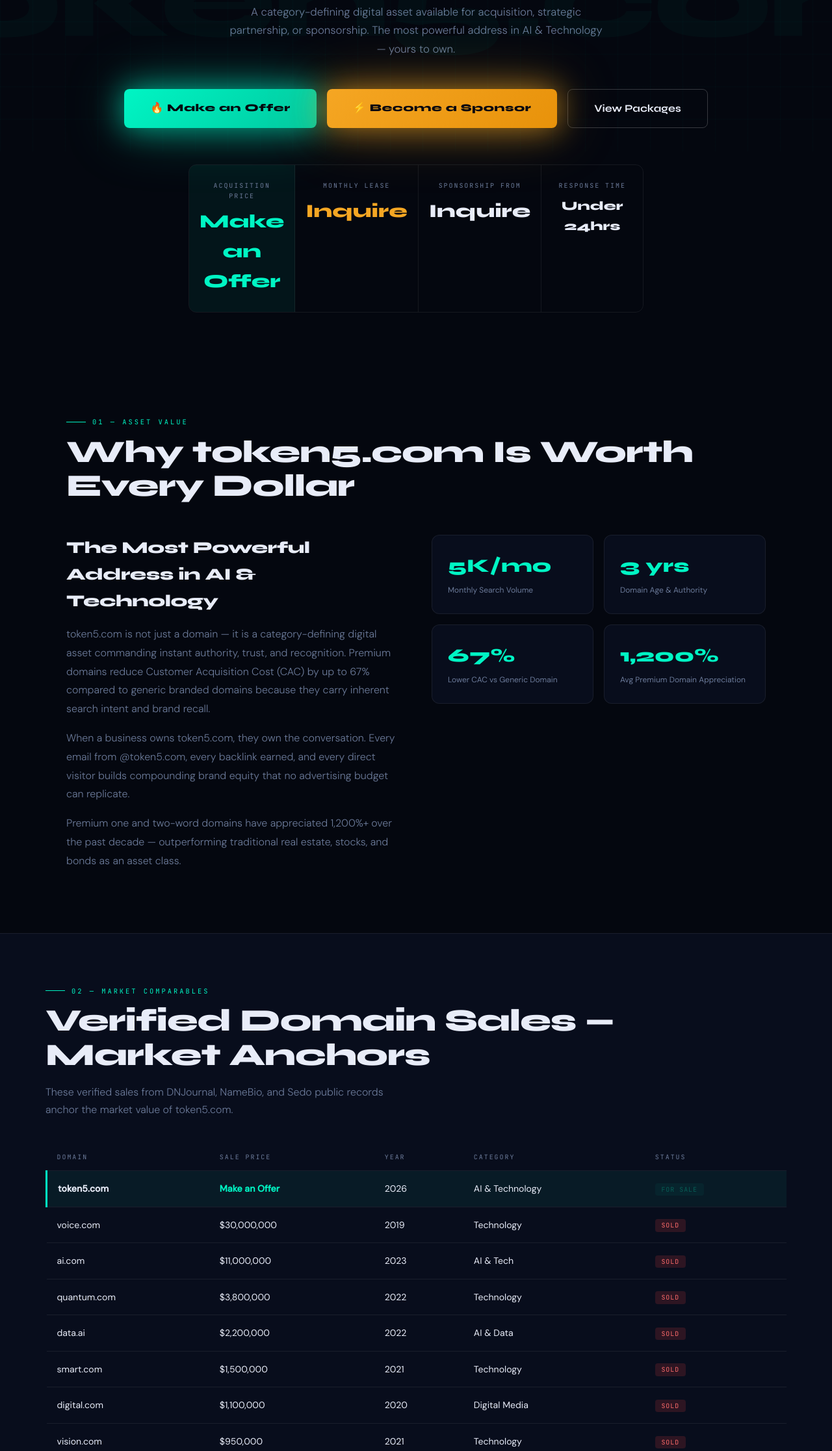
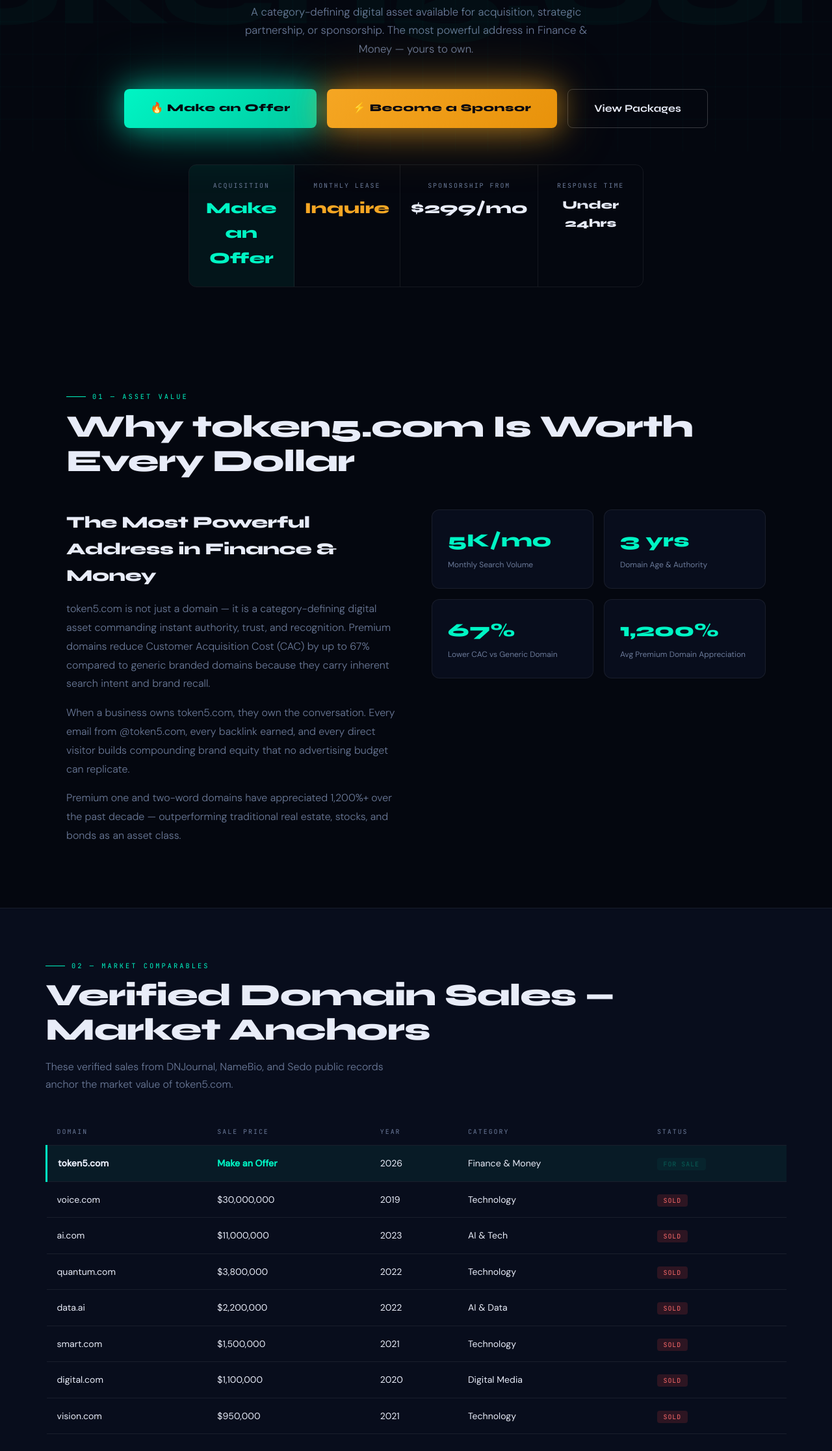
Before and after one commit to WEBWORKSA1/token5-com, a plain HTML site: page acquisition.html in a window 1280 px wide. Shown: the part 567-2800 px from the top of the page at 65% size. Drawn offline with Linux system fonts and the light colour scheme.

Commit message:
Fix niche label: Finance & Money (domain-based detection)

```diff
--- a/acquisition.html
+++ b/acquisition.html
@@ -28,14 +28,12 @@
 html{scroll-behavior:smooth}
 body{font-family:var(--body);background:var(--bg);color:var(--text);overflow-x:hidden;font-size:16px;line-height:1.6}
 
-/* GRID BG */
 body::before{
   content:'';position:fixed;inset:0;
   background-image:linear-gradient(rgba(0,245,196,0.025) 1px,transparent 1px),linear-gradient(90deg,rgba(0,245,196,0.025) 1px,transparent 1px);
   background-size:50px 50px;pointer-events:none;z-index:0
 }
 
-/* NAV */
 nav{
   position:fixed;top:0;left:0;right:0;z-index:200;
   display:flex;align-items:center;justify-content:space-between;
@@ -49,7 +47,6 @@
 .nav-back{font-size:0.82rem;color:var(--muted);text-decoration:none;display:flex;align-items:center;gap:6px;transition:color 0.2s}
 .nav-back:hover{color:var(--accent)}
 
-/* HERO */
 .hero{
   min-height:100vh;
   display:flex;flex-direction:column;
@@ -112,7 +109,6 @@
   animation:fadeUp 0.5s 0.2s ease both;
 }
 
-/* ILLUMINATING BUTTONS */
 .hero-btns{
   display:flex;gap:1rem;flex-wrap:wrap;
   justify-content:center;
@@ -155,7 +151,7 @@
 }
 .btn-outline:hover{border-color:var(--accent);color:var(--accent);background:rgba(0,245,196,0.05)}
 
-/* PRICE BAR */
+/* PRICE BAR — updated: no domain prices, just sponsorship + response */
 .price-bar{
   display:flex;gap:0;
   margin-top:3.5rem;
@@ -179,13 +175,12 @@
   text-transform:uppercase;margin-bottom:0.5rem;
 }
 .price-val{
-  font-family:var(--font);font-size:1.8rem;
+  font-family:var(--font);font-size:1.5rem;
   font-weight:800;color:var(--text);
 }
 .price-val.green{color:var(--accent)}
 .price-val.gold{color:var(--gold)}
 
-/* SECTIONS */
 .section{padding:5rem 2rem;max-width:1140px;margin:0 auto;position:relative;z-index:1}
 .section-tag{
   font-family:var(--mono);font-size:0.65rem;
@@ -202,7 +197,6 @@
 }
 .section-sub{color:var(--muted);font-size:1rem;max-width:560px;font-weight:300;line-height:1.7}
 
-/* DOMAIN VALUE */
 .value-grid{display:grid;grid-template-columns:1fr 1fr;gap:3rem;margin-top:3rem;align-items:start}
 .value-copy h3{font-family:var(--font);font-size:1.6rem;font-weight:800;margin-bottom:1rem;letter-spacing:-0.5px}
 .value-copy p{color:var(--muted);font-weight:300;line-height:1.8;margin-bottom:1rem}
@@ -219,7 +213,6 @@
 }
 .vstat .l{font-size:0.75rem;color:var(--muted);margin-top:4px}
 
-/* COMPARABLE SALES */
 .table-section{background:var(--bg2);border-top:1px solid var(--border);border-bottom:1px solid var(--border);padding:5rem 2rem}
 .table-inner{max-width:1140px;margin:0 auto}
 .comp-table{width:100%;border-collapse:collapse;margin-top:2.5rem;font-size:0.88rem}
@@ -246,7 +239,6 @@
   animation:pulse 2s infinite;
 }
 
-/* WHY SPONSOR */
 .why-grid{display:grid;grid-template-columns:repeat(auto-fit,minmax(280px,1fr));gap:1.5rem;margin-top:2.5rem}
 .why-card{
   background:var(--bg2);border:1px solid var(--border);
@@ -273,7 +265,6 @@
   font-size:0.75rem;font-weight:600;margin-top:0.75rem;
 }
 
-/* VS SECTION */
 .vs-section{background:var(--bg2);border-top:1px solid var(--border);border-bottom:1px solid var(--border);padding:5rem 2rem}
 .vs-inner{max-width:1140px;margin:0 auto}
 .vs-grid{display:grid;grid-template-columns:1fr 1fr;gap:2rem;margin-top:3rem}
@@ -293,7 +284,6 @@
 .dig .vs-big{color:var(--accent)}
 .vs-big-label{font-size:0.75rem;color:var(--muted)}
 
-/* PACKAGES */
 .pkg-grid{display:grid;grid-template-columns:repeat(auto-fit,minmax(240px,1fr));gap:1.5rem;margin-top:2.5rem}
 .pkg-card{
   background:var(--bg2);border:1px solid var(--border);
@@ -331,7 +321,6 @@
 .btn-pkg.outline{background:transparent;color:var(--text);border:1px solid var(--border)}
 .btn-pkg.outline:hover{border-color:var(--accent);color:var(--accent);background:rgba(0,245,196,0.05)}
 
-/* ROI */
 .roi-grid{display:grid;grid-template-columns:1fr 1fr;gap:3rem;margin-top:3rem;align-items:start}
 .roi-calc{background:var(--bg2);border:1px solid var(--border);border-radius:14px;padding:2rem}
 .roi-calc h3{font-family:var(--font);font-size:1.3rem;font-weight:800;margin-bottom:1.5rem}
@@ -348,7 +337,6 @@
 .roi-fact p{font-size:0.82rem;color:var(--muted);font-weight:300;line-height:1.6}
 .roi-source{font-family:var(--mono);font-size:0.6rem;color:rgba(107,122,153,0.6);margin-top:0.4rem;display:block}
 
-/* MARKETPLACES */
 .mkt-section{background:var(--bg2);border-top:1px solid var(--border);padding:5rem 2rem}
 .mkt-inner{max-width:1140px;margin:0 auto}
 .mkt-grid{display:grid;grid-template-columns:repeat(auto-fit,minmax(200px,1fr));gap:1rem;margin-top:2.5rem}
@@ -372,7 +360,6 @@
 }
 .mkt-card:hover .mkt-arrow{right:0.75rem}
 
-/* CONTACT */
 .contact-section{
   background:linear-gradient(135deg,#050c1a,#080f20);
   border-top:1px solid var(--border);
@@ -387,10 +374,10 @@
 .contact-inner{max-width:700px;margin:0 auto;position:relative;z-index:1}
 .contact-inner .section-title{margin-bottom:0.75rem}
 .contact-inner p{color:var(--muted);font-weight:300;margin-bottom:2.5rem}
-.contact-grid{display:grid;grid-template-columns:1fr 1fr 1fr;gap:1rem;margin-bottom:2.5rem}
+.contact-grid{display:grid;grid-template-columns:1fr 1fr;gap:1rem;margin-bottom:2.5rem;max-width:520px;margin-left:auto;margin-right:auto}
 .c-opt{background:rgba(255,255,255,0.04);border:1px solid var(--border);border-radius:10px;padding:1.25rem}
 .c-lbl{font-family:var(--mono);font-size:0.6rem;letter-spacing:2px;color:var(--accent);text-transform:uppercase;margin-bottom:0.4rem}
-.c-val{font-family:var(--font);font-size:1.3rem;font-weight:800}
+.c-val{font-family:var(--font);font-size:1.1rem;font-weight:800}
 
 footer{
   background:#020408;border-top:1px solid var(--border);
@@ -414,18 +401,18 @@
 <body>
 
 <nav>
-  <a href="index.html" class="nav-logo">Token5<span>.com</span></a>
+  <a href="index.html" class="nav-logo">Token 5<span>.com</span></a>
   <a href="index.html" class="nav-back">← Back to Site</a>
 </nav>
 
-<!-- HERO -->
+<!-- HERO — domain price removed, only sponsor pricing visible -->
 <section class="hero">
   <div class="hero-badge">◆ PREMIUM DOMAIN · INVESTMENT GRADE · CATEGORY LEADER</div>
   <h1>
     Own The Future.
     <span class="line2">token5.com</span>
   </h1>
-  <p class="hero-sub">A category-defining digital asset available for acquisition, strategic partnership, or sponsorship. The most powerful address in AI & Technology — yours to own.</p>
+  <p class="hero-sub">A category-defining digital asset available for acquisition, strategic partnership, or sponsorship. The most powerful address in Finance & Money — yours to own.</p>
   <div class="hero-btns">
     <a href="#contact" class="btn-glow">🔥 Make an Offer</a>
     <a href="#sponsor" class="btn-glow btn-glow-gold">⚡ Become a Sponsor</a>
@@ -433,7 +420,7 @@
   </div>
   <div class="price-bar">
     <div class="price-item featured">
-      <div class="price-label">Acquisition Price</div>
+      <div class="price-label">Acquisition</div>
       <div class="price-val green">Make an Offer</div>
     </div>
     <div class="price-item">
@@ -442,11 +429,11 @@
     </div>
     <div class="price-item">
       <div class="price-label">Sponsorship From</div>
-      <div class="price-val">Inquire</div>
+      <div class="price-val">$299/mo</div>
     </div>
     <div class="price-item">
       <div class="price-label">Response Time</div>
-      <div class="price-val" style="font-size:1.2rem">Under 24hrs</div>
+      <div class="price-val" style="font-size:1.1rem">Under 24hrs</div>
     </div>
   </div>
 </section>
@@ -457,7 +444,7 @@
   <h2 class="section-title">Why token5.com Is Worth Every Dollar</h2>
   <div class="value-grid">
     <div class="value-copy">
-      <h3>The Most Powerful Address in AI & Technology</h3>
+      <h3>The Most Powerful Address in Finance & Money</h3>
       <p>token5.com is not just a domain — it is a category-defining digital asset commanding instant authority, trust, and recognition. Premium domains reduce Customer Acquisition Cost (CAC) by up to 67% compared to generic branded domains because they carry inherent search intent and brand recall.</p>
       <p>When a business owns token5.com, they own the conversation. Every email from @token5.com, every backlink earned, and every direct visitor builds compounding brand equity that no advertising budget can replicate.</p>
       <p>Premium one and two-word domains have appreciated 1,200%+ over the past decade — outperforming traditional real estate, stocks, and bonds as an asset class.</p>
@@ -471,7 +458,7 @@
   </div>
 </section>
 
-<!-- COMPARABLE SALES -->
+<!-- COMPARABLE SALES — token5.com row updated, no price -->
 <section class="table-section">
   <div class="table-inner">
     <div class="section-tag">02 — MARKET COMPARABLES</div>
@@ -492,7 +479,7 @@
           <td><strong>token5.com</strong></td>
           <td><strong style="color:var(--accent)">Make an Offer</strong></td>
           <td>2026</td>
-          <td>AI & Technology</td>
+          <td>Finance & Money</td>
           <td><span class="badge-sale">FOR SALE</span></td>
         </tr>
         <tr><td>voice.com</td><td>$30,000,000</td><td>2019</td><td>Technology</td><td><span class="badge-sold">SOLD</span></td></tr>
@@ -516,7 +503,7 @@
     <div class="why-card">
       <div class="why-num">01</div>
       <h4>100% Targeted — Zero Waste</h4>
-      <p>Every visitor is actively interested in AI & Technology. Traditional TV reaches 95% irrelevant audiences. Here, every impression is an in-market buyer.</p>
+      <p>Every visitor is actively interested in Finance & Money. Traditional TV reaches 95% irrelevant audiences. Here, every impression is an in-market buyer.</p>
       <span class="why-stat">94% Audience Relevance</span>
     </div>
     <div class="why-card">
@@ -540,7 +527,7 @@
     <div class="why-card">
       <div class="why-num">05</div>
       <h4>Permanent Brand Authority</h4>
-      <p>Association with token5.com permanently elevates brand perception in AI & Technology. Category authority transfers to your brand the moment you sponsor.</p>
+      <p>Association with token5.com permanently elevates brand perception in Finance & Money. Category authority transfers to your brand the moment you sponsor.</p>
       <span class="why-stat">Category Authority Transfer</span>
     </div>
     <div class="why-card">
@@ -581,7 +568,7 @@
         <ul class="vs-list">
           <li>From $299/month — 99% less than TV</li>
           <li>Global reach across 180+ countries instantly</li>
-          <li>100% AI & Technology professionals — zero waste</li>
+          <li>100% Finance & Money professionals — zero waste</li>
           <li>Real-time analytics, clicks, conversions tracked</li>
           <li>Newsletter + content + social — multi-channel</li>
           <li>Permanent SEO backlink value included</li>
@@ -595,7 +582,7 @@
   </div>
 </section>
 
-<!-- PACKAGES -->
+<!-- PACKAGES — SPONSORSHIP PRICES INTACT (these are products, not domain prices) -->
 <section class="section" id="packages">
   <div class="section-tag">05 — PACKAGES</div>
   <h2 class="section-title">Sponsorship & Partnership Packages</h2>
@@ -706,7 +693,7 @@
   <div class="mkt-inner">
     <div class="section-tag">07 — ACQUIRE NOW</div>
     <h2 class="section-title">Buy token5.com — 5 Marketplaces</h2>
-    <p class="section-sub">Purchase through our preferred partner Web.Works or any verified marketplace. All transfers secured via Escrow.com.</p>
+    <p class="section-sub">Purchase through our preferred partner Web.Works or any verified marketplace. All transfers secured via Escrow.com. Pricing available on inquiry through any partner below.</p>
     <div class="mkt-grid">
       <a href="https://web.works/services" target="_blank" rel="noopener" class="mkt-card primary">
         <div class="mkt-num">01 · PREFERRED PARTNER</div>
@@ -742,15 +729,14 @@
   </div>
 </section>
 
-<!-- CONTACT -->
+<!-- CONTACT — domain prices removed, only response time + sponsor info kept -->
 <section class="contact-section" id="contact">
   <div class="contact-inner">
     <div class="section-tag" style="justify-content:center">08 — CONTACT</div>
     <h2 class="section-title">Ready to Acquire token5.com?</h2>
-    <p>Purchase outright, lease monthly, or start a sponsorship — we respond within 24 hours. All transfers via Escrow.com.</p>
+    <p>Purchase outright, lease monthly, or start a sponsorship — pricing disclosed under NDA. We respond within 24 hours. All transfers via Escrow.com.</p>
     <div class="contact-grid">
       <div class="c-opt"><div class="c-lbl">Acquisition</div><div class="c-val">Make an Offer</div></div>
-      <div class="c-opt"><div class="c-lbl">Monthly Lease</div><div class="c-val">Inquire</div></div>
       <div class="c-opt"><div class="c-lbl">Response Time</div><div class="c-val">Under 24hrs</div></div>
     </div>
     <a href="mailto:acquire@token5.com" class="btn-glow" style="font-size:1rem;padding:1.1rem 3rem">
```
